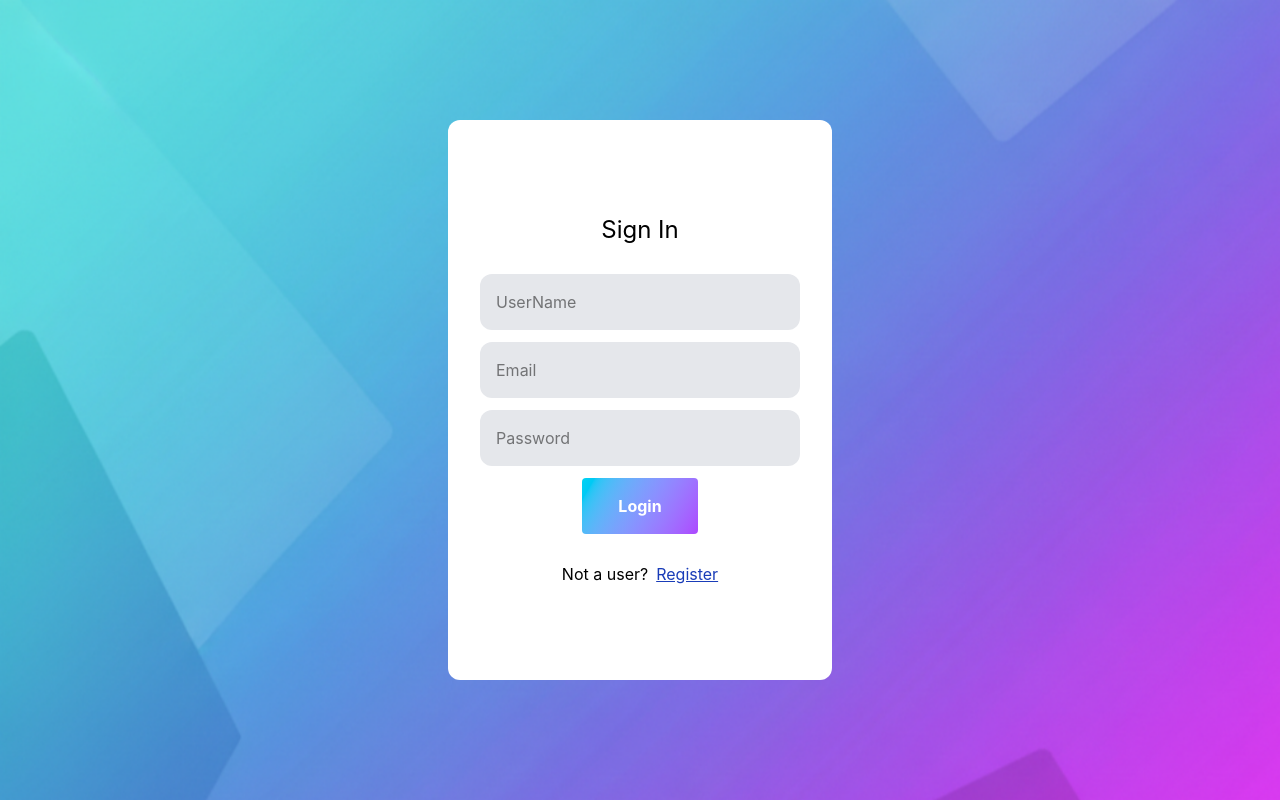
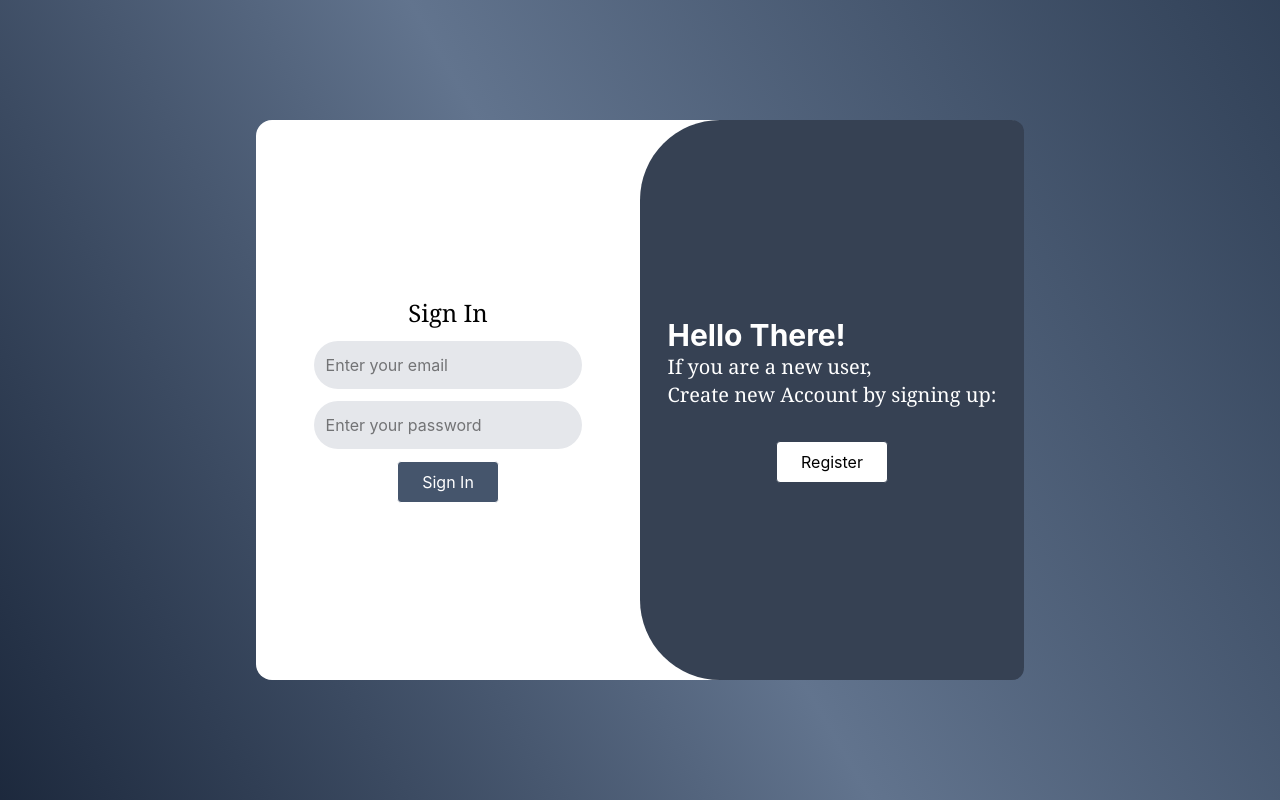
Before and after one commit to vishal1011001/Job-Application-Tracker, a React (Vite) app: page /login in a window 1280 px wide. Built offline with nearby package versions, Linux system fonts and the light colour scheme.

Commit message:
Added exceptions and clear error messages for wrong password/email/already_registered errors

```diff
--- a/src/pages/LoginPage.jsx
+++ b/src/pages/LoginPage.jsx
@@ -3,7 +3,10 @@ import { Navigate, useNavigate } from "react-router-dom";
 
 export default function LoginPage({ API_URL, setUserInfo }) {
   const [wantToLogin, setWantToLogin] = useState(true);
+  const [wrongCreds, setWrongCreds] = useState(false);
+  const [errorMessage, setErrorMessage] = useState('Something went wrong. Try again later.');
   const toggleWantToLogin = () => {
+    setWrongCreds(false);
     setWantToLogin(!wantToLogin);
   }
 
@@ -12,14 +15,18 @@ export default function LoginPage({ API_URL, setUserInfo }) {
   const [userName, setUserName] = useState('');
   const [email, setEmail] = useState('');
   const [password, setPassword] = useState('');
+  const [firstName, setFirstName] = useState('');
+  const [lastName, setLastName] = useState('');
 
   const handleRegister = async (e) => {
     e.preventDefault();
 
     const credentials = {
-      userName: userName,
+      username: userName,
       email: email,
-      password: password
+      password: password,
+      first_name: firstName,
+      last_name: lastName
     }
     try {
       const response = await fetch(`${API_URL}/users/signup`, {
@@ -30,17 +37,22 @@ export default function LoginPage({ API_URL, setUserInfo }) {
         body: JSON.stringify(credentials)
       });
 
-      if (response.ok) {
       const data = await response.json();
+
+      if(!response.ok) {
+        setWrongCreds(true);
+        setErrorMessage(data.message);
+        throw new Error('Error Registering - user already exists');
+      }
+
       setUserInfo(data);
       navigate('/');
-      } else {
-        throw new Error("Error in sign up.");
-      }
+
     } catch (error) {
       console.error("Error signing up", error);
     }
   };
+
 
   const handleLogin = async (e) => {
     e.preventDefault();
@@ -59,41 +71,116 @@ export default function LoginPage({ API_URL, setUserInfo }) {
         body: JSON.stringify(credentials)
       });
 
-      if (response.ok) {
       const data = await response.json();
+
+      if (!response.ok) {
+        if(data.error_code === "invalid_credentials") {
+          setWrongCreds(true);
+          setErrorMessage(data.message);
+          throw new Error("Wrong email or password.");
+        }
+      }
+
       setUserInfo(data);
       localStorage.setItem('token', data.access_token);
       navigate('/');
-      } else {
-        throw new Error("Error in sign in.");
-      }
+
     } catch (error) {
       console.error("Error logging in", error);
     }
   };
 
   return (
-    <div className="w-screen flex justify-center items-center h-screen bg-[url('/bg-4.png')] bg-cover bg-center]">
-      <div className="bg-white rounded-xl h-[70vh] w-[30vw] flex flex-col justify-center items-center *:p-4 [&>input]:w-80 [&>input]:bg-gray-200 [&>input]:rounded-xl gap-3">
-        <h3 className="text-2xl">Sign In</h3>
-        <input value={userName} onChange={(e) => (setUserName(e.target.value))} placeholder="UserName" />
-        <input value={email} onChange={(e) => (setEmail(e.target.value))} placeholder="Email" />
-        <input value={password} onChange={(e) => (setPassword(e.target.value))} placeholder="Password" />
+    <div className="h-screen w-screen flex items-center justify-center bg-linear-60 from-slate-800 via-slate-500 to-slate-700">
+      <div className="h-[70vh] w-[60vw] **:transition-all **:ease-in-out">
+        <div className="bg-white h-full rounded-2xl flex flex-row">
 
-        <button className="bg-linear-120 from-cyan-400 to-purple-500
-              hover:bg-linear-120 hover:from-purple-500 hover:to-cyan-400 transition duration-200 ease-in-out
-              pl-9! pr-9! text-white font-bold rounded"
+          <div className="w-[50%] h-full flex flex-col items-center justify-center gap-3 **:outline-0">
+            <h3 className="font-serif text-2xl">{wantToLogin ? "Sign In" : "Create New Account"}</h3>
+            <input value={email} onChange={() => setEmail(event.target.value)} className="p-3 w-[70%] rounded-4xl bg-gray-200" placeholder="Enter your email" />
+            <input value={password} onChange={() => setPassword(event.target.value)} className="p-3 w-[70%] rounded-4xl bg-gray-200" placeholder="Enter your password" />
+            {!wantToLogin && (
+              <>
+                <input value={userName} onChange={() => setUserName(event.target.value)} className="p-3 w-[70%] rounded-4xl bg-gray-200" placeholder="UserName" />
+                <input value={firstName} onChange={() => setFirstName(event.target.value)} className="p-3 w-[70%] rounded-4xl bg-gray-200" placeholder="First Name" />
+                <input value={lastName} onChange={() => setLastName(event.target.value)} className="p-3 w-[70%] rounded-4xl bg-gray-200" placeholder="Last Name" />
+              </>
+            )}
+
+            {wrongCreds && <p className="text-red-600">{errorMessage}</p>}
+
+            <button
+              className="bg-slate-600 text-white p-2 pl-6 pr-6 rounded border border-white
+                        hover:text-gray-800 hover:border-gray-800 hover:bg-white
+                        "
               onClick={wantToLogin ? handleLogin : handleRegister}
-        >{wantToLogin ? "Login" : "Sign Up"}</button>
+            >{wantToLogin ? "Sign In" : "Sign Up"}</button>
+          </div>
 
-        <div className="flex justify-center gap-2">
-          <p>{wantToLogin ? "Not a user?" : "Already a user?"}</p>
-          <button
-            className="text-blue-800 underline"
+          {/*Side Div for register instruction*/}
+          <div className="h-full w-[50%] place-self-end bg-gray-700 *:text-white rounded-l-[10vh] rounded-r-xl flex flex-col items-center justify-center">
+            <div className="flex flex-col items-center">
+              <h2 className="text-3xl font-bold place-self-start">Hello There!</h2>
+              {(!wantToLogin) &&
+                <p className="font-serif text-xl">
+                  If you are an existing user <br />
+                  Sign In to your account
+                </p>
+              }
+              {(wantToLogin) &&
+                <p className="font-serif text-xl">
+                  If you are a new user, <br />
+                  Create new Account by signing up:
+                </p>
+              }
+
+              <button className="mt-8 bg-white text-black p-2 pl-6 pr-6 rounded border border-gray-700
+                                hover:bg-gray-700 hover:text-white hover:border-white
+                                "
                 onClick={toggleWantToLogin}
-          >{wantToLogin ? "Register" : "Login"}</button>
+              >
+                {wantToLogin ? "Register" : "Log In"}
+              </button>
+            </div>
+          </div>
+
         </div>
       </div>
     </div>
   );
+
+  // return (
+  //   <div className="w-screen h-screen flex justify-center items-center bg-[url('/bg-4.png')] bg-cover bg-center]">
+  //     <div className="bg-white rounded-xl h-[70vh] w-[70vw] flex flex-row justify-center items-center *:p-4 [&>input]:w-80 [&>input]:bg-gray-200 [&>input]:rounded-xl gap-3">
+  //       <div className="">
+  //         <h3 className="text-2xl">Sign In</h3>
+  //         {!wantToLogin && <>
+  //           <input value={userName} onChange={(e) => (setUserName(e.target.value))} placeholder="UserName" />
+  //           <input value={firstName} onChange={(e) => (setFirstName(e.target.value))} placeholder="First Name" />
+  //           <input value={lastName} onChange={(e) => (setLastName(e.target.value))} placeholder="Last Name" />
+  //         </>
+  //         }
+  //         <input value={email} onChange={(e) => (setEmail(e.target.value))} placeholder="Email" />
+  //         <input value={password} onChange={(e) => (setPassword(e.target.value))} placeholder="Password" />
+
+  //         <button className="bg-linear-120 from-cyan-400 to-purple-500
+  //             hover:bg-linear-120 hover:from-purple-500 hover:to-cyan-400 transition duration-200 ease-in-out
+  //             pl-9! pr-9! text-white font-bold rounded"
+  //           onClick={wantToLogin ? handleLogin : handleRegister}
+  //         >{wantToLogin ? "Login" : "Sign Up"}</button>
+
+  //         <div className="flex justify-center gap-2">
+  //           <p>{wantToLogin ? "Not a user?" : "Already a user?"}</p>
+  //           <button
+  //             className="text-blue-800 underline"
+  //             onClick={toggleWantToLogin}
+  //           >{wantToLogin ? "Register" : "Login"}</button>
+  //         </div>
+  //       </div>
+  //       <div className="bg-blue">
+
+  //       </div>
+  //     </div>
+  //   </div>
+  // );
 }
```
Also changed, not shown: 2 other files (tests, documents, lock files or other folders). Lines whose indentation alone changed are shown as unchanged.
